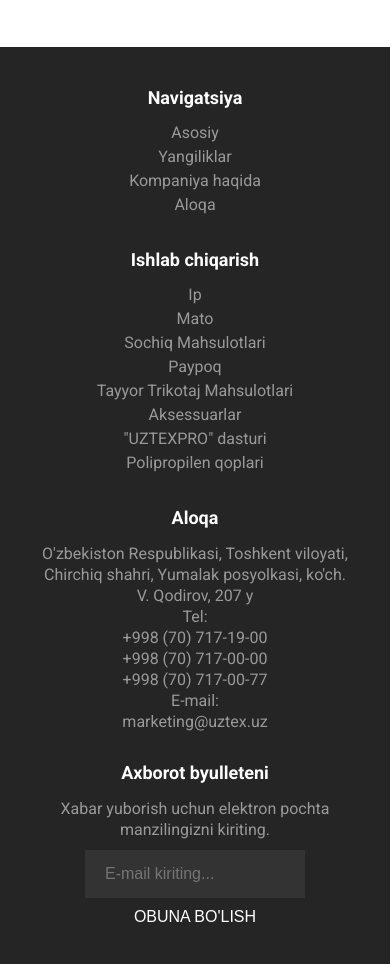
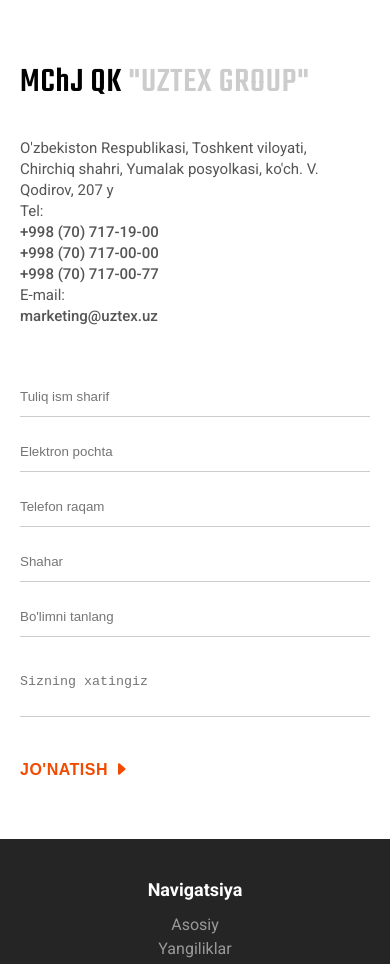
Before and after one commit to muslimbek02/Uztextgroup, a React (Create React App) app: page / in a window 390 px wide. Shown: the part 7020-7984 px from the top of the page. Built offline with nearby package versions, Linux system fonts and the light colour scheme.

Commit message:
main page finished

```diff
--- a/src/components/App/App.jsx
+++ b/src/components/App/App.jsx
@@ -39,7 +39,7 @@
       <Counter />
       <Partners />
       <News />
-      {/* <Contact /> */}
+      <Contact />
       <Footer />
     </BrowserRouter>
   )
--- a/src/components/Contact/Contact.css
+++ b/src/components/Contact/Contact.css
@@ -1,30 +1,26 @@
-@import url("https://cdn.jsdelivr.net/npm/bootstrap-icons@1.10.3/font/bootstrap-icons.css");
-
-.contact-wrapper {
+.contact {
+    margin-top: 100px;
     display: flex;
-    align-items: center;
-    justify-content: space-between;
-    padding: 30px 0;
+    flex-wrap: wrap;
 }
 
-.contact-wrapper .contact-info {
-    margin: 70px;
-    width: 40%;
+.contact .contact-info {
+    flex: 0 0 50%;
     position: relative;
+    padding-right: 40px;
 }
 
-.contact-wrapper .contact-info h1 {
+.contact .contact-info h1 {
     font-family: 'Teko', sans-serif;
     font-size: 48px;
-    font-weight: 600;
     letter-spacing: 0.8px;
+    font-weight: 500;
 }
 
 .contact-info p {
     font-family: 'Roboto', sans-serif;
     font-size: 15px;
     color: #555;
-    width: 50%;
     line-height: 21px;
 }
 
@@ -45,16 +41,14 @@
     color: #ccc;
 }
 
-.contact-wrapper .contact-form {
-    width: 60%;
+.contact .contact-form {
+    flex: 0 0 50%;
 }
 
-.contact-form .input-group {
-    display: flex;
-    margin-bottom: 5px;
-}
 
 /*        Validation         */
+
+
 .contact-form p {
     display: none;
     color: #f24a00;
@@ -65,8 +59,7 @@
     border: none;
     outline: none;
     border-bottom: 1px solid #ccc;
-    width: 300px;
-    margin-right: 30px;
+    width: 100%;
     margin-bottom: 15px;
     padding: 12px 0;
     transition: all 0.1s linear;
@@ -76,26 +69,8 @@
     border-bottom: 1px solid #333;
 }
 
-.contact-form select {
-    border: none;
-    outline: none;
-    border-bottom: 1px solid #ccc;
-    padding: 10px 0;
-    margin: 10px 0;
-    width: 630px;
-    transition: all 0.1s linear;
-}
-
-.contact-form select:focus {
-    border-bottom: 1px solid #333;
-}
-
-.contact-form select option {
-    font-size: 16px;
-}
-
 .contact-form textarea {
-    width: 630px;
+    width: 100%;
     border: none;
     outline: none;
     resize: none;
@@ -129,147 +104,31 @@
 /*  ------------------ media contact ----------------------*/
 
 @media only screen and (max-width: 1100px) {
-    .contact-wrapper {
-        flex-wrap: wrap;
-        justify-content: center;
-    }
-
-    .contact-wrapper .contact-info {
-        margin: 70px;
-        width: 100%;
-        position: relative;
-    }
-
-    .contact-info p {
-        font-family: 'Roboto', sans-serif;
-        font-size: 15px;
-        color: #555;
-        width: 100%;
-        line-height: 21px;
-        text-align: center;
-    }
 
     .contact-wrapper .contact-info h1 {
-        font-family: 'Teko', sans-serif;
-        font-size: 48px;
-        font-weight: 600;
-        letter-spacing: 0.8px;
-        text-align: center;
-
-    }
-
-    .contact-wrapper .contact-form {
-        width: 100%;
-        display: flex;
-        justify-content: center;
-        align-items: center;
-    }
-
-    .contact-form .input-group {
-        display: flex;
-        margin-bottom: 5px;
-    }
-
-
-    .contact-form form {
-        display: flex;
-        flex-direction: column;
-    }
-
-    .contact-form form>div {
-        display: flex;
-        flex-direction: column;
-        padding: 4px;
-
-    }
-
-
-    .contact-form form>div>div {
-        display: flex;
-        flex-direction: column;
-        width: 100%;
-    }
-
-
-    .contact-form input {
-        border: none;
-        outline: none;
-        border-bottom: 1px solid #ccc;
-        width: 100%;
-
-        padding: 12px 0;
-        transition: all 0.1s linear;
+        font-size: 40px;
+        margin-bottom: 30px;
     }
 }
 
-@media only screen and (max-width: 768px) {
-    .contact-wrapper {
-        flex-wrap: wrap;
-        justify-content: center;
-
+@media only screen and (max-width: 652px) {
+    .contact {
+        margin-top: 50px;
     }
 
-    .contact-wrapper .contact-info {
-        margin: 70px;
-        width: 100%;
-        position: relative;
+    .contact .contact-info {
+        flex: 0 0 100%;
     }
+    .contact .contact-form {
+        flex: 0 0 100%;
+        margin-top: 50px;
+    }
+}
 
-    .contact-info p {
-        font-family: 'Roboto', sans-serif;
-        font-size: 15px;
-        color: #555;
-        width: 100%;
-        line-height: 21px;
-        text-align: center;
-
-    }
+@media only screen and (max-width: 408px) {
 
     .contact-wrapper .contact-info h1 {
-        font-family: 'Teko', sans-serif;
-        font-size: 48px;
-        font-weight: 600;
-        letter-spacing: 0.8px;
-        text-align: center;
-    }
-
-    .contact-wrapper .contact-form {
-        width: 100%;
-        display: flex;
-        justify-content: center;
-        align-items: center;
-    }
-
-    .contact-form .input-group {
-        display: flex;
-        margin-bottom: 5px;
-    }
-
-
-    .contact-form form {
-        display: flex;
-        flex-direction: column;
-    }
-
-    .contact-form form>div>div {
-        display: flex;
-        flex-direction: column;
-        width: 100%;
-    }
-
-    .contact-form form>div {
-        width: 100%;
-        display: flex;
-        flex-direction: column;
-    }
-
-    .contact-form input {
-        border: none;
-        outline: none;
-        border-bottom: 1px solid #ccc;
-        width: 100%;
-        margin: 4px;
-        padding: 12px 0;
-        transition: all 0.1s linear;
+        font-size: 35px;
+        margin-bottom: 30px;
     }
 }
--- a/src/components/Contact/Contact.jsx
+++ b/src/components/Contact/Contact.jsx
@@ -3,6 +3,8 @@
 const Contact = () => {
   return (
     <div className="contact-wrapper">
+      <div className="container">
+        <div className="contact">
           <div className="contact-info">
             <h1>
               MChJ QK <span>"UZTEX GROUP"</span>
@@ -21,54 +23,64 @@
           </div>
           <div className="contact-form">
             <form action="#">
-          <div className="input-group">
+              <div className="input-wrapper">
+                <div className="input-item-1">
                   <div>
                     <input type="text" placeholder="Tuliq ism sharif" />
                     <p>Iltimos, to'liq ismingizni kiriting!</p>
                   </div>
+                </div>
+                <div className="input-item-2">
                   <div>
                     <input type="email" placeholder="Elektron pochta" />
                     <p>Please enter your email!</p>
                   </div>
                 </div>
-          <div className="input-group">
+                <div className="input-item-3">
                   <div>
                     <input type="text" placeholder="Telefon raqam" />
                     <p>Iltimos, telefon raqamingizni kiriting!</p>
                   </div>
+                </div>
+                <div className="input-item-4">
                   <div>
                     <input type="text" placeholder="Shahar" />
                     <p>Iltimos, shahringizga kiring!</p>
                   </div>
                 </div>
+                <div className="input-item-5">
                   <div>
-            <select>
-              <option value="" selected="selected" disabled="disabled">
-                Bo'limni tanlang
-              </option>
-              <option value="0">Маркетинговый отдел</option>
-              <option value="1">Махровые изделия</option>
-              <option value="2">Готовые трикотажные изделия</option>
-              <option value="3">Чулочно-носочные изделия</option>
-              <option value="4">Полотно</option>
-              <option value="5">UZTEX PRO</option>
-            </select>
+                    <input list="bolimlar" placeholder="Bo'limni tanlang" />
+                    <datalist id="bolimlar">
+                      <option value="Маркетинговый отдел" />
+                      <option value="Махровые изделия" />
+                      <option value="Готовые трикотажные изделия" />
+                      <option value="Чулочно-носочные изделия" />
+                      <option value="Полотно" />
+                      <option value="UZTEX PRO" />
+                      <option value="Пряжа" />
+                      <option value="Аксессуары" />
+                    </datalist>
                     <p>Iltimos, bo'limni tanlang!</p>
                   </div>
-          <div>
+                </div>
+                <div className="input-item-6">
                   <div>
                     <textarea
                       name="sms"
                       id="sms"
                       placeholder="Sizning xatingiz"
-              ></textarea>
+                     />
                     <p>Please enter your message!</p>
                   </div>
-            <button>
+                  <button type="submit">
                     Jo'natish <span className="bi bi-caret-right-fill"></span>
                   </button>
                 </div>
+              </div>
             </form>
+          </div>
+        </div>
       </div>
     </div>
   );
--- a/src/components/Footer/Footer.css
+++ b/src/components/Footer/Footer.css
@@ -52,10 +52,11 @@
     margin: 20px auto;
   }
   .footer-item input {
-    margin: 0 auto;
+    /* margin: 0 auto; */
+    width: 90%;
   }
 }
-@media only screen and (max-width: 400px) {
+@media only screen and (max-width: 442px) {
   .footer-wrapper .footer-top {
     display: grid;
     grid-template-columns: auto;
--- a/src/components/News/News.css
+++ b/src/components/News/News.css
@@ -130,3 +130,11 @@
         padding: 10px 20px;
     }
 }
+@media only screen and (max-width: 370px) {
+    .container .news-title{
+        font-size: 14px;
+    }
+    .container .all-article {
+        font-size: 13px;
+    }
+}
```
Lines whose indentation alone changed are shown as unchanged.
